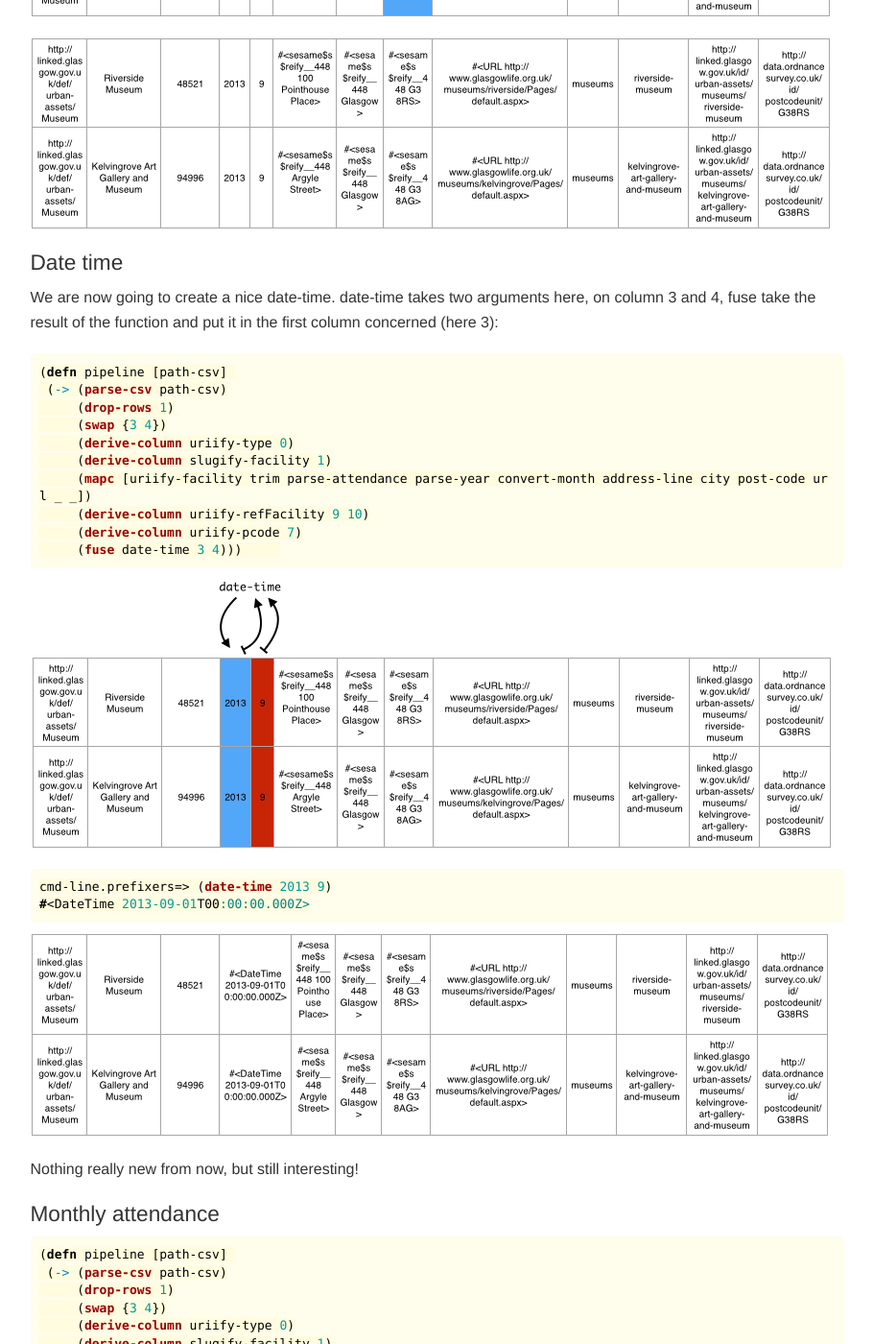
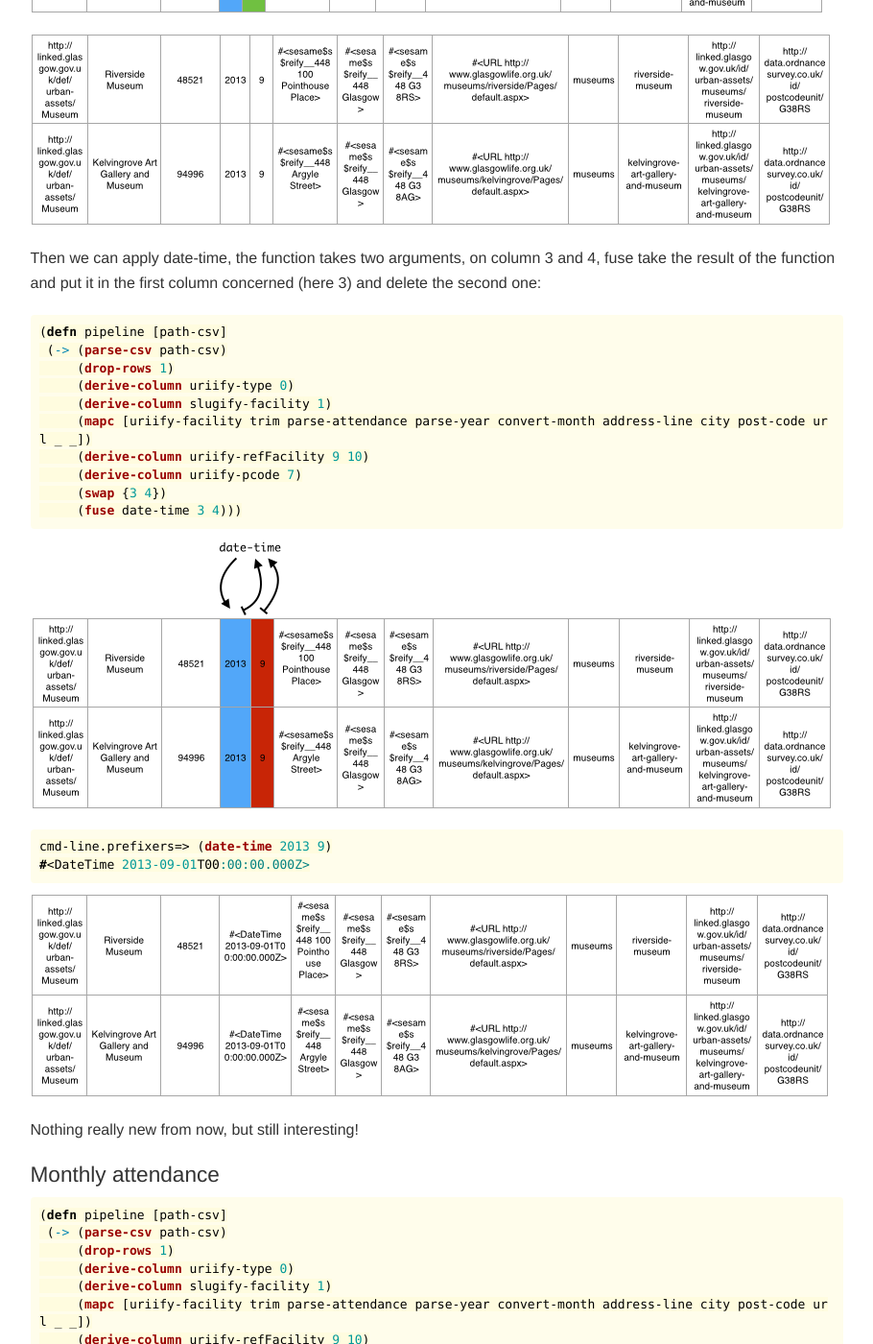
Before and after one commit to Swirrl/grafter-docs, a Jekyll site: the page built from _howto/921_pipeline.md, in a window 1280 px wide and 1400 px high, scrolled down 6074 px. Shown: the whole window at 96% size, without its empty margins (331-1241 px from the left). Built offline with Jekyll 4.4.1, drawn with Linux system fonts in a browser that asks for light colours; some of the changed text lies outside the part shown.

Commit message:
reorder the pipeline so swap 3 4 and fuse date-time are at the same moment -> updated each screenshot

```diff
--- a/_howto/921_pipeline.md
+++ b/_howto/921_pipeline.md
@@ -10,13 +10,6 @@ As its name indicates, the pipeline function, aims to link the data we are worki
 
 Behind this there is the Grafter philosophy of transformations and preservation of source data.(FIXME: link_to Transformations and the art of preserving source data)
 
-### Clojure
-
-#### -> macro
-[The "thread-first" macro](http://clojuredocs.org/clojure_core/clojure.core/-%3E) is often used in clojure and makes code more readable.
-
-#### let
-[The "let" special form](http://clojuredocs.org/clojure_core/clojure.core/let) makes the binding, and therefore the ability to resolve the binding, available only within the lexical context of the let (still the idea of transformations and preservation of source data).
 
 ### Data
 For each row the process will be the same so I will just show the two first lines:
@@ -31,10 +24,8 @@ The pipeline function is going to require some Grafter functions:
 - parse-csv: simply uses the [Clojure.java.io API reader function](http://clojure.github.io/clojure/clojure.java.io-api.html) to parse our csv file
 - drop-rows: drops the first n rows from the CSV
 - swap: swaps two columns
-- derive-column: adds a new column to the end of the row which is derived from
-already existing columns
-- mapc: takes an array of functions and maps each to the equivalent column
-position for every row
+- derive-column: adds a new column to the end of the row which is derived from already existing columns
+- mapc: takes an array of functions and maps each to the equivalent column position for every row
 - fuse: merges columns
 - _: identity
 - date-time: uses the [clj-time](https://github.com/clj-time/clj-time)'s date-time
@@ -62,24 +53,6 @@ First step is to parse the csv and drop the header:
 
 ![Drop header Screenshot](/assets/921_pipeline_2.png)
 
-
-### Date
-
-Then we want to prepare the date, thus we would like to swap the month and the year:
-
-{% highlight clojure %}
-(defn pipeline [path-csv]
- (-> (parse-csv path-csv)
-     (drop-rows 1)
-     (swap {3 4})))
-{% endhighlight %}
-
-![Swap Screenshot](/assets/921_pipeline_3.png)
-
-and get
-
-![Swap Screenshot](/assets/921_pipeline_4.png)
-
 ### Type
 
 Next we would like to get the type: in this case we want to have: "museums". Instead of modifying source data we will just add a new column with the modified data. Basically we take the column 0 data, apply the function uriify-type, and add the result to a new column:
@@ -88,7 +61,6 @@ Next we would like to get the type: in this case we want to have: "museums". Ins
 (defn pipeline [path-csv]
  (-> (parse-csv path-csv)
      (drop-rows 1)
-     (swap {3 4})
      (derive-column uriify-type 0)))
 {% endhighlight %}
 
@@ -111,7 +83,6 @@ We are going to need to have the name in an nice format to make URI. Same way to
 (defn pipeline [path-csv]
  (-> (parse-csv path-csv)
      (drop-rows 1)
-     (swap {3 4})
      (derive-column uriify-type 0)
      (derive-column slugify-facility 1)))
 {% endhighlight %}
@@ -133,7 +104,6 @@ This one is a bit different: we will use mapc to apply a different function to e
 (defn pipeline [path-csv]
  (-> (parse-csv path-csv)
      (drop-rows 1)
-     (swap {3 4})
      (derive-column uriify-type 0)
      (derive-column slugify-facility 1)
      (mapc [uriify-facility trim parse-attendance parse-year convert-month address-line city post-code url _ _])))
@@ -174,7 +144,6 @@ We have changed a lot of things, but each transformation is easy to understand a
 (defn pipeline [path-csv]
  (-> (parse-csv path-csv)
      (drop-rows 1)
-     (swap {3 4})
      (derive-column uriify-type 0)
      (derive-column slugify-facility 1)
      (mapc [uriify-facility trim parse-attendance parse-year convert-month address-line city post-code url _ _])
@@ -196,7 +165,6 @@ cmd-line.prefixers=> (uriify-refFacility "museums" "riverside-museum")
 (defn pipeline [path-csv]
  (-> (parse-csv path-csv)
      (drop-rows 1)
-     (swap {3 4})
      (derive-column uriify-type 0)
      (derive-column slugify-facility 1)
      (mapc [uriify-facility trim parse-attendance parse-year convert-month address-line city post-code url _ _])
@@ -211,18 +179,37 @@ cmd-line.prefixers=> (uriify-refFacility "museums" "riverside-museum")
 
 ### Date time
 
-We are now going to create a nice date-time. date-time takes two arguments here, on column 3 and 4, fuse take the result of the function and put it in the first column concerned (here 3):
+We are now going to create a nice date-time.
+First the idea is to swap column 3 and column 4: by doing this we will have the year before the month. This is functionnal programming: order counts!
 
 {% highlight clojure %}
 (defn pipeline [path-csv]
  (-> (parse-csv path-csv)
      (drop-rows 1)
-     (swap {3 4})
      (derive-column uriify-type 0)
      (derive-column slugify-facility 1)
      (mapc [uriify-facility trim parse-attendance parse-year convert-month address-line city post-code url _ _])
      (derive-column uriify-refFacility 9 10)
      (derive-column uriify-pcode 7)
+     (swap {3 4})))
+{% endhighlight %}
+
+![Swap Screenshot](/assets/921_pipeline_141.png)
+
+![Swap Screenshot](/assets/921_pipeline_142.png)
+
+Then we can apply date-time, the function takes two arguments, on column 3 and 4, fuse take the result of the function and put it in the first column concerned (here 3) and delete the second one:
+
+{% highlight clojure %}
+(defn pipeline [path-csv]
+ (-> (parse-csv path-csv)
+     (drop-rows 1)
+     (derive-column uriify-type 0)
+     (derive-column slugify-facility 1)
+     (mapc [uriify-facility trim parse-attendance parse-year convert-month address-line city post-code url _ _])
+     (derive-column uriify-refFacility 9 10)
+     (derive-column uriify-pcode 7)
+     (swap {3 4})
      (fuse date-time 3 4)))
 {% endhighlight %}
 
@@ -243,12 +230,12 @@ Nothing really new from now, but still interesting!
 (defn pipeline [path-csv]
  (-> (parse-csv path-csv)
      (drop-rows 1)
-     (swap {3 4})
      (derive-column uriify-type 0)
      (derive-column slugify-facility 1)
      (mapc [uriify-facility trim parse-attendance parse-year convert-month address-line city post-code url _ _])
      (derive-column uriify-refFacility 9 10)
      (derive-column uriify-pcode 7)
+     (swap {3 4})
      (fuse date-time 3 4)
      (derive-column prefix-monthly-attendance 3)))
 {% endhighlight %}
@@ -266,12 +253,12 @@ Actually we combine two steps here but it should be two really easy steps now:
 (defn pipeline [path-csv]
  (-> (parse-csv path-csv)
      (drop-rows 1)
-     (swap {3 4})
      (derive-column uriify-type 0)
      (derive-column slugify-facility 1)
      (mapc [uriify-facility trim parse-attendance parse-year convert-month address-line city post-code url _ _])
      (derive-column uriify-refFacility 9 10)
      (derive-column uriify-pcode 7)
+     (swap {3 4})
      (fuse date-time 3 4)
      (derive-column prefix-monthly-attendance 3)
      (derive-column slug-combine 8 9)
```
Also changed, not shown: assets/921_pipeline_10.png, assets/921_pipeline_11.png, assets/921_pipeline_12.png, assets/921_pipeline_13.png, assets/921_pipeline_14.png, assets/921_pipeline_141.png (added), assets/921_pipeline_142.png (added), assets/921_pipeline_3.png (deleted), assets/921_pipeline_4.png (deleted), assets/921_pipeline_5.png, assets/921_pipeline_6.png, assets/921_pipeline_7.png, assets/921_pipeline_8.png, assets/921_pipeline_9.png.
